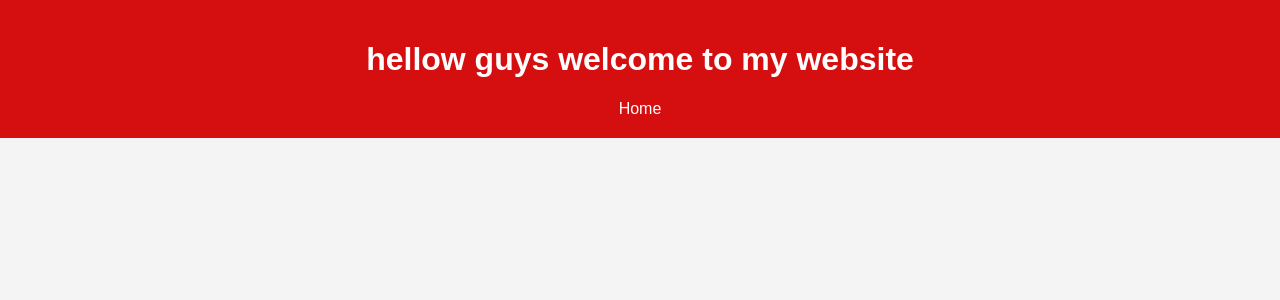
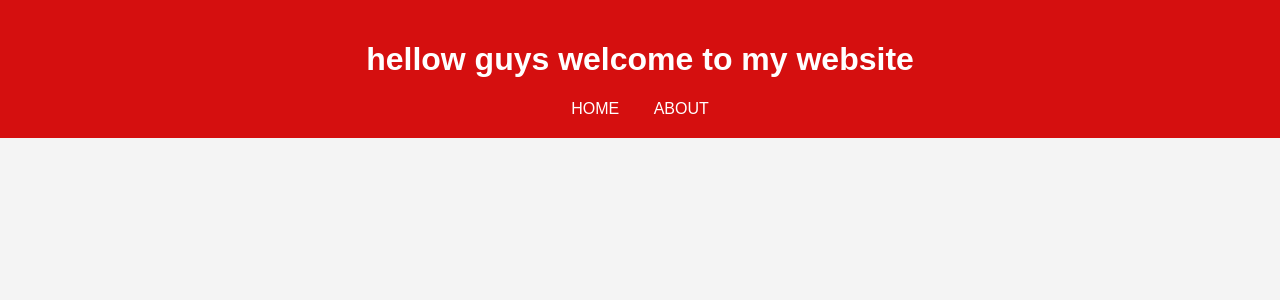
Before and after one commit to ridhafathima1/hospital-management-project-, a Django app: template core/templates/base.html in a window 1280 px wide. Shown: the top 300 px of the page. Run offline with Django 5.2, Linux system fonts and the light colour scheme; the template is opened without the code that fills it, so the values that code supplies are empty.

Commit message:
done the about.html url in base.html

```diff
--- a/core/templates/base.html
+++ b/core/templates/base.html
@@ -9,7 +9,8 @@
         <header>
             <h1>hellow guys welcome to my website</h1>
             <nav>
-                <a href="{% url 'home' %}">Home</a>
+                <a href="{% url 'home' %}">HOME</a>
+                <a href="{% url 'about' %}">ABOUT</a>
             </nav>
         </header>
     </body>
```
